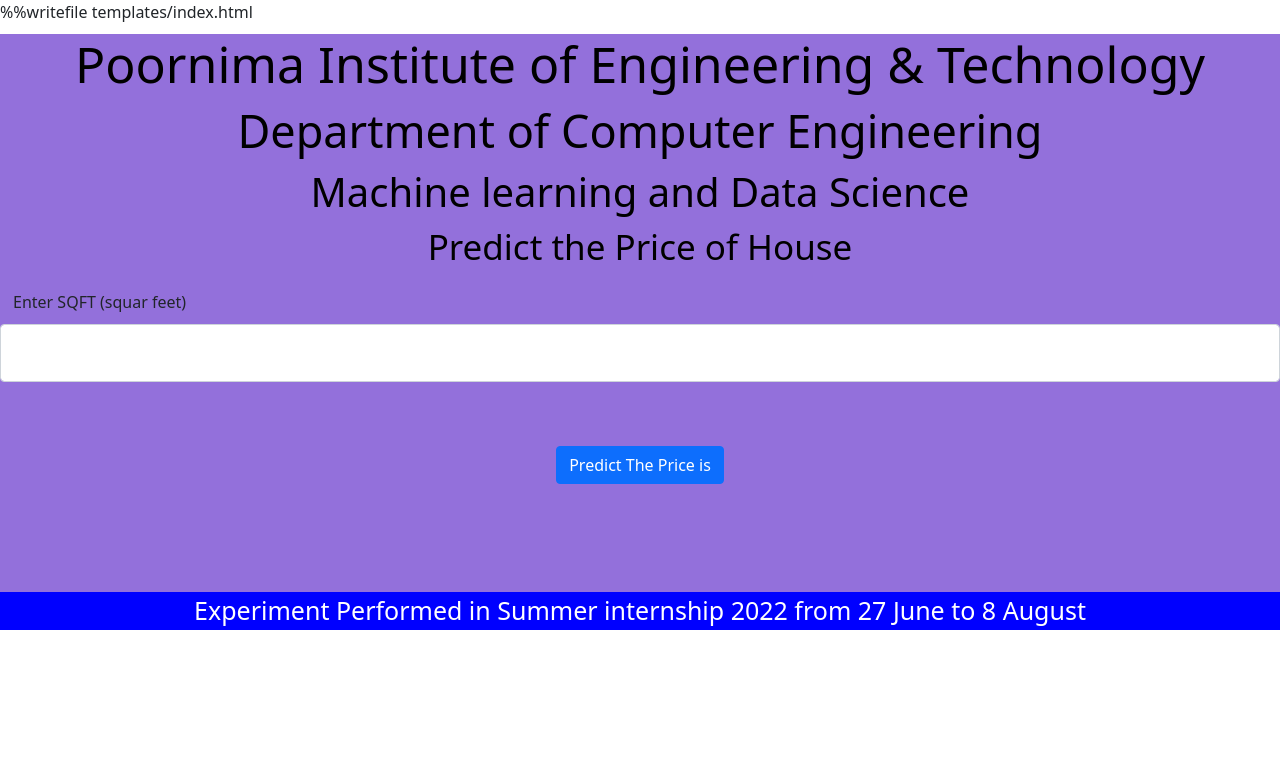
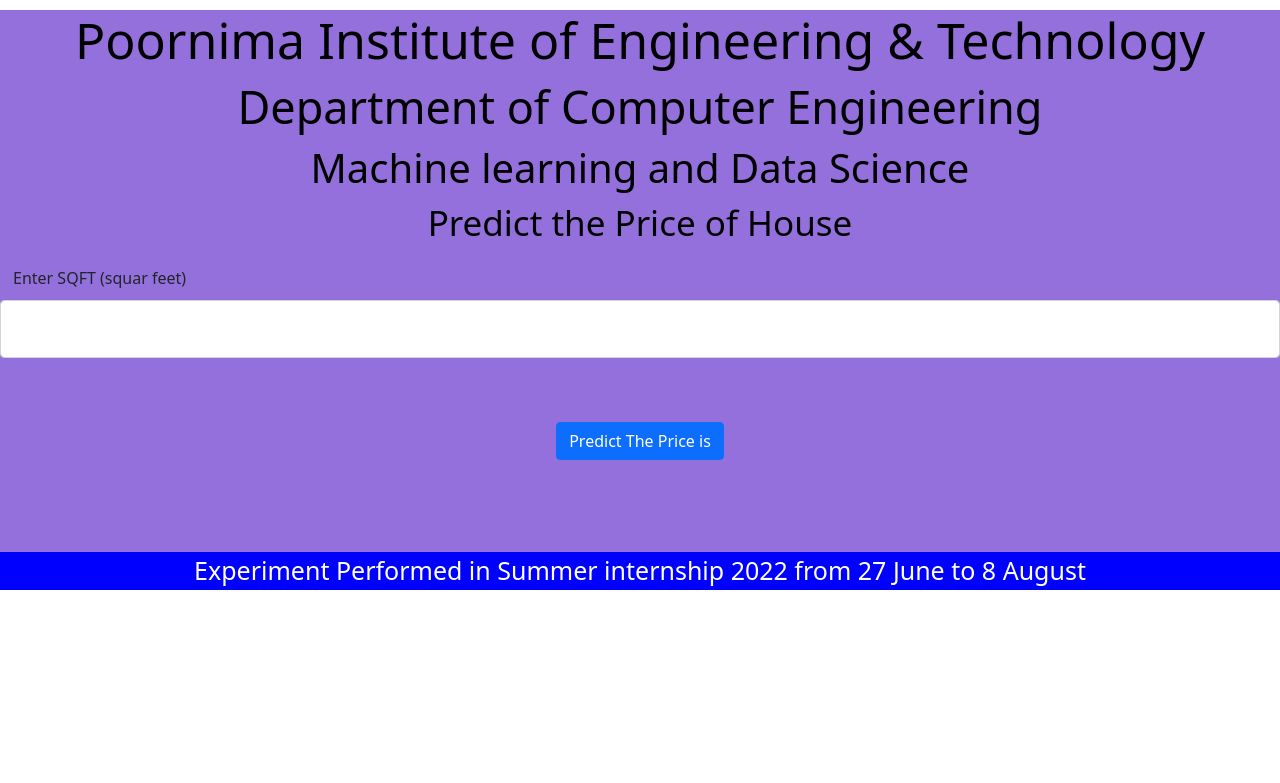
Before and after one commit to khushunawal/house-linear, a Flask app: page / in a window 1280 px wide. Shown: the top 783 px of the page. Run offline with Flask 2, Linux system fonts and the light colour scheme; parts of the project's set-up code (start-up, migrations or seed data) failed here and were passed over.

Commit message:
Update index.html

```diff
--- a/templates/index.html
+++ b/templates/index.html
@@ -1,4 +1,4 @@
-%%writefile templates/index.html
+
 <!DOCTYPE html>
 <html >
 
```
